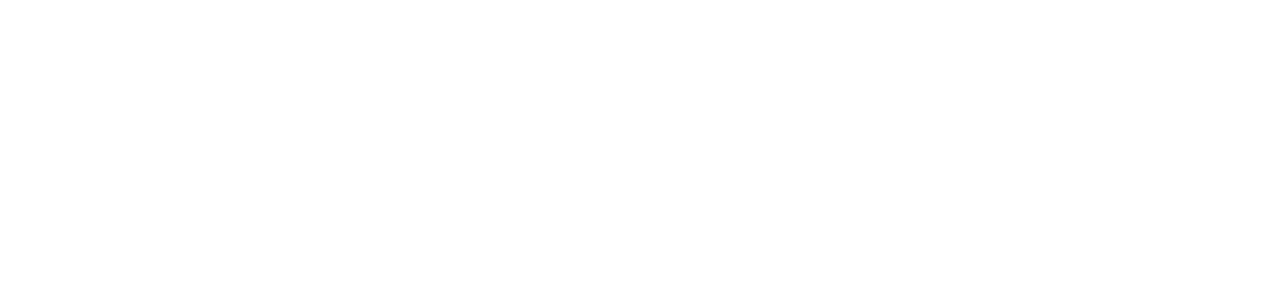
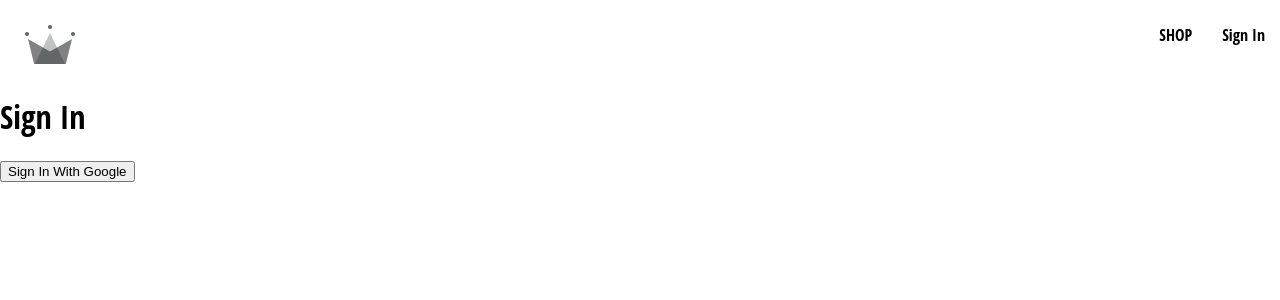
Before and after one commit to Thi-Ponce/CLothing-Store, a React (Create React App) app: page /sign-in in a window 1280 px wide. Before the commit this address had no page. Shown: the top 300 px of the page. Built offline with nearby package versions, Linux system fonts and the light colour scheme; the HTML template or start-up script is replaced by a standard one.

Commit message:
add firebase library and config

```diff
--- a/package.json
+++ b/package.json
@@ -6,6 +6,7 @@
     "@testing-library/jest-dom": "^5.16.5",
     "@testing-library/react": "^13.3.0",
     "@testing-library/user-event": "^13.5.0",
+    "firebase": "^9.9.3",
     "react": "^18.2.0",
     "react-dom": "^18.2.0",
     "react-router-dom": "6",
--- a/src/App.js
+++ b/src/App.js
@@ -1,11 +1,13 @@
 import { Routes, Route } from 'react-router-dom';
 import Navigation from './routes/navigation/navigation.component';
 import Home from './routes/homepage/homepage.component';
+import SignIn from './routes/sign-in/sign-in.component';
 
 const App = () => (
   <Routes>
     <Route path="/" element={<Navigation />}>
       <Route index element={<Home />} />
+      <Route path="sign-in" element={<SignIn />} />
     </Route>
   </Routes>
 );
--- a/src/routes/navigation/navigation.component.jsx
+++ b/src/routes/navigation/navigation.component.jsx
@@ -13,6 +13,9 @@ const Navigation = () => (
         <Link to="/shop" className="nav-link">
           SHOP
         </Link>
+        <Link to="/sign-in" className="nav-link">
+          Sign In
+        </Link>
       </div>
     </div>
     <Outlet />
--- /dev/null
+++ b/src/routes/sign-in/sign-in.component.jsx
@@ -0,0 +1,19 @@
+import { signInWithGooglePopup } from '../../utils/firebase/firebade.utils';
+
+const SignIn = () => {
+  const logGoogleUser = async () => {
+    const response = await signInWithGooglePopup();
+    console.log(response);
+  };
+
+  return (
+    <div>
+      <h1>Sign In</h1>
+      <button type="button" onClick={logGoogleUser}>
+        Sign In With Google
+      </button>
+    </div>
+  );
+};
+
+export default SignIn;
--- /dev/null
+++ b/src/utils/firebase/firebade.utils.js
@@ -0,0 +1,20 @@
+import { initializeApp } from 'firebase/app';
+import { getAuth, signInWithPopup, GoogleAuthProvider } from 'firebase/auth';
+
+const firebaseConfig = {
+  apiKey: 'AIzaSyDzNWCg6rdFfcwsV6-ZTfS7927LAZEGlos',
+  authDomain: 'clothing-store-49047.firebaseapp.com',
+  projectId: 'clothing-store-49047',
+  storageBucket: 'clothing-store-49047.appspot.com',
+  messagingSenderId: '250703404337',
+  appId: '1:250703404337:web:3ebe1ef8db771e13662410',
+};
+
+// eslint-disable-next-line no-unused-vars
+const firebaseApp = initializeApp(firebaseConfig);
+
+const provider = new GoogleAuthProvider();
+provider.setCustomParameters({ prompt: 'select_account' });
+
+export const auth = getAuth();
+export const signInWithGooglePopup = () => signInWithPopup(auth, provider);
```
Also changed, not shown: 1 other file (tests, documents, lock files or other folders).
